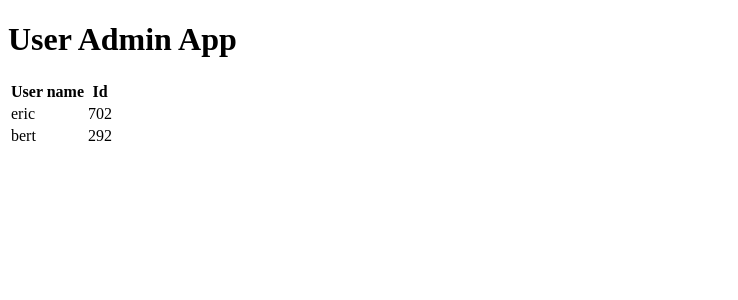
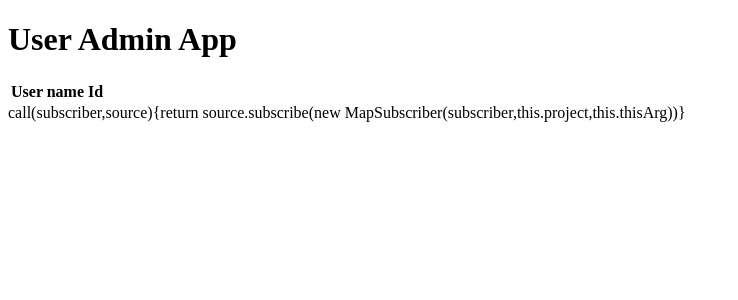
Before and after one commit to britton-sn1/UserAdminApp, an Angular app: page / in a window 1280 px wide. Shown: the top 300 px of the page, without its empty margins (0-738 px from the left). Built offline with nearby package versions, Linux system fonts and the light colour scheme.

Commit message:
debugging http client

```diff
--- a/src/app/app.component.html
+++ b/src/app/app.component.html
@@ -9,5 +9,6 @@
         <th>User name</th>
         <th>Id</th>
     </tr>
-    <tr *ngFor="let user of getUsers()"><td>{{user.username}}</td><td>{{user.id}}</td></tr>
+    <!--tr *ngFor="let user of getUsers()"><td>{{user.username}}</td><td>{{user.id}}</td></tr-->
 </table>
+{{getUsers().operator.call}}
--- a/src/app/app.component.ts
+++ b/src/app/app.component.ts
@@ -33,6 +33,6 @@ export class AppComponent {
     getUsers() {
         console.warn('getting users');
 
-        return this.userService.getUsers(); // .subscribe((urs: UserComponent[]) => this.users = urs);
+        return this.userService.getUsers();
     }
 }
--- a/src/app/model/user/user.component.ts
+++ b/src/app/model/user/user.component.ts
@@ -6,6 +6,9 @@ import { Component, OnInit } from '@angular/core';
     styleUrls: ['./user.component.css']
 })
 export class UserComponent implements OnInit {
+    json(): any {
+        throw new Error("Method not implemented.");
+    }
     username: string;
     id: number;
 
--- a/src/app/user.service.ts
+++ b/src/app/user.service.ts
@@ -1,5 +1,7 @@
 import { Injectable } from '@angular/core';
 import { HttpClient } from '@angular/common/http';
+import { UserComponent } from './model/user/user.component';
+import { Observable } from 'rxjs';
 
 @Injectable({
     providedIn: 'root'
@@ -10,11 +12,10 @@ export class UserService {
         private http: HttpClient
     ) { }
 
-    getUsers() {
-        return [{ username: 'eric', id: 702 },
-        { username: 'bert', id: 292 }];
+    getUsers(): Observable<UserComponent[]> {
+        return this.http.get<UserComponent[]>('http://localhost:8080/UserAdminAppServer/UserAdminService');
 
-        // this.http.get('http://localhost:8080/UserAdminAppServer/UserAdminService');
-
+        // [{ username: 'eric', id: 702 },
+        // { username: 'bert', id: 292 }];
     }
 }
```
